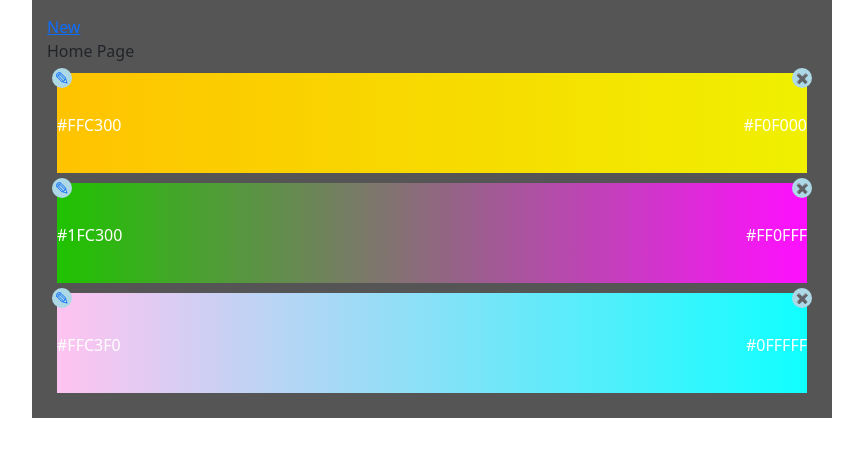
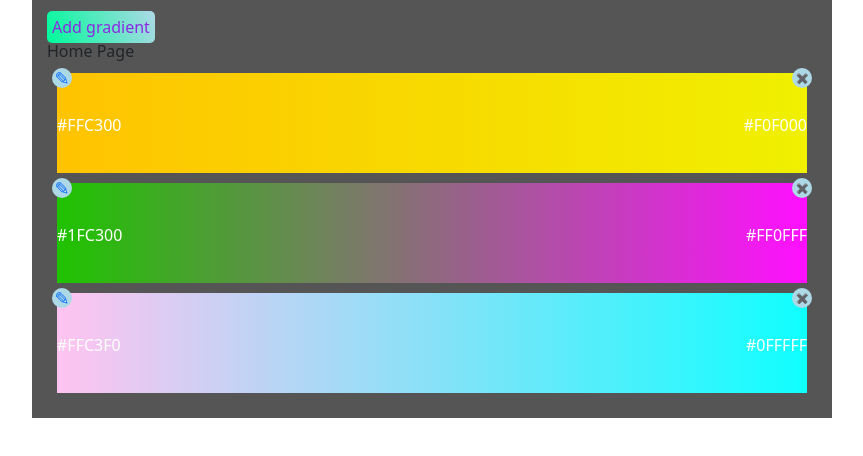
Before and after one commit to TheMiksa/gradient-app, a React (Create React App) app: page / in a window 1280 px wide. Shown: the top 456 px of the page, without its empty margins (208-1071 px from the left). Built offline with nearby package versions, Linux system fonts and the light colour scheme.

Commit message:
added btn for new component

```diff
--- a/src/App.css
+++ b/src/App.css
@@ -5,3 +5,13 @@
     margin: auto;
     padding: 15px;
 }
+.btn-link {
+    text-decoration: none;
+    padding: 5px;
+    border-radius: 5px;
+    color: blueviolet;
+    background: linear-gradient(70deg, mediumspringgreen, lightblue);
+}
+.btn-link:hover {
+    color: greenyellow;
+}
--- a/src/App.js
+++ b/src/App.js
@@ -14,7 +14,7 @@ function App() {
   return (
     <div className="App">
         <Router>
-            <Link to="/new">New</Link>
+                <Link to="/new" className="btn-link">Add gradient</Link>
             <Switch>
                 <Route exact path="/" component={Home}/>
                 <Route exact path="/new" component={New} />
--- a/src/components/gradient/gradient.css
+++ b/src/components/gradient/gradient.css
@@ -15,11 +15,8 @@
 .colors span {
     color: white;
 }
-.btn-edit {
-    text-decoration: none;
-    font-size: 18px;
+.btn-edit, .btn-delete {
     position: relative;
-    left: -5px;
     top: -5px;
     height: 20px;
     width: 20px;
@@ -29,16 +26,13 @@
     align-items: center;
     background-color: lightblue;
 }
+.btn-edit {
+    text-decoration: none;
+    font-size: 18px;
+    left: -5px;
+}
 .btn-delete {
     font-size: 10px;
-    position: relative;
     right: -5px;
-    top: -5px;
-    height: 20px;
-    width: 20px;
-    border-radius: 10px;
-    display: flex;
-    justify-content: center;
-    align-items: center;
-    background-color: lightblue;
+
 }
```
